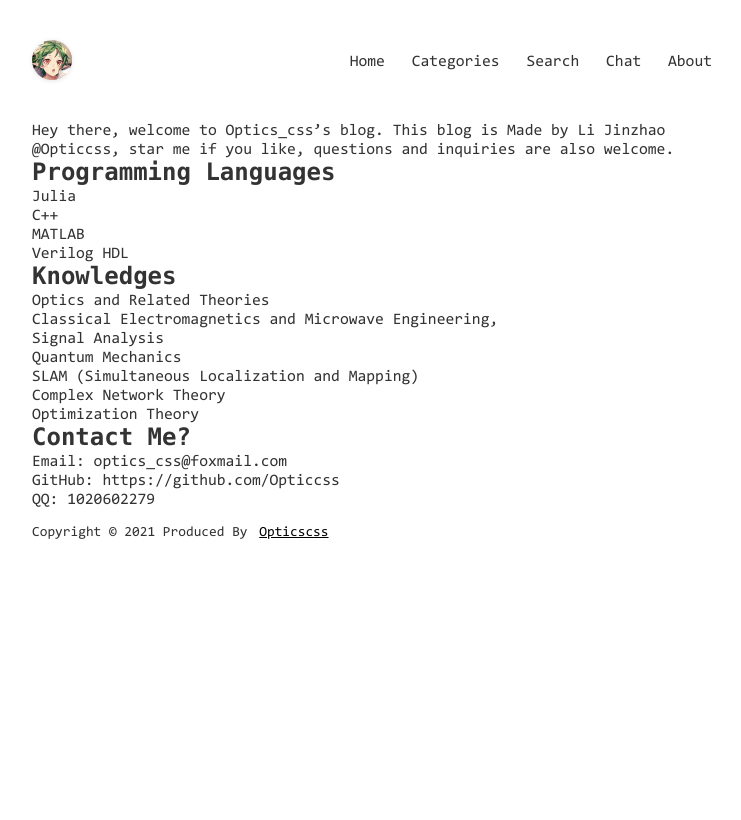
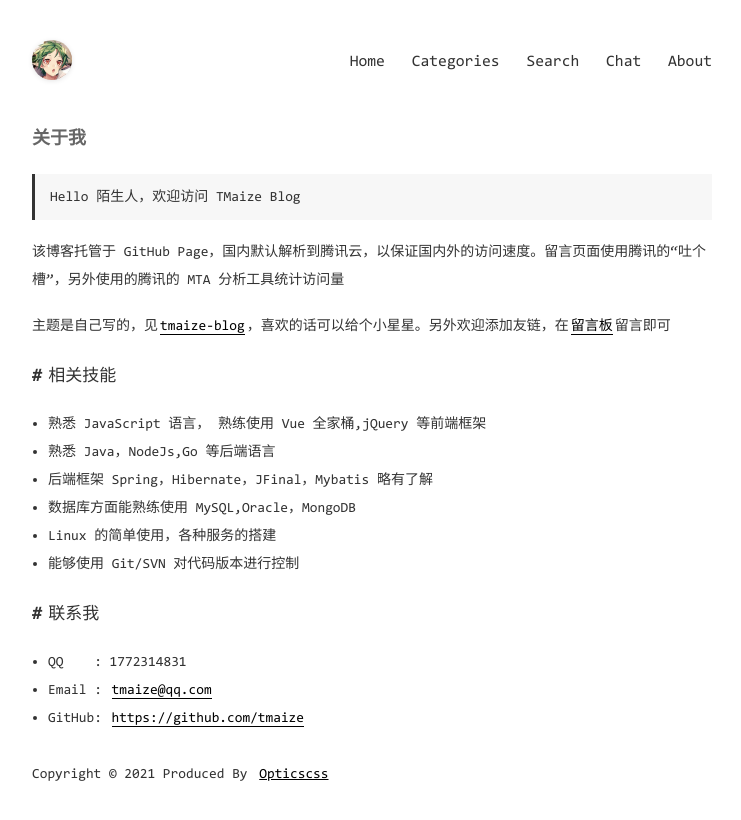
Before and after one commit to Opticcss/Opticcss.github.io, a Jekyll site: the page built from pages/about.md, in a window 1280 px wide. Shown: the top 820 px of the page, without its empty margins (268-1009 px from the left). Built offline with Jekyll 4.4.1, drawn with Linux system fonts in a browser that asks for light colours; our own code applies the rules of GitHub Pages for plain Markdown files; comment, search, counter and statistics services are not loaded.

Commit message:
Update about.md

```diff
--- a/pages/about.md
+++ b/pages/about.md
@@ -1,29 +1,32 @@
 ---
 layout: mypost
-title: About Author: Li Jinzhao
+title: 关于我
 ---
 
-Hey there, welcome to Optics_css's blog. This blog is Made by Li Jinzhao [@Opticcss](https://opticcss.github.io/), star me if you like, questions and inquiries are also welcome.
+> Hello 陌生人，欢迎访问 TMaize Blog
 
-## Programming Languages
+该博客托管于 GitHub Page，国内默认解析到腾讯云，以保证国内外的访问速度。留言页面使用腾讯的“吐个槽”，另外使用的腾讯的 MTA 分析工具统计访问量
 
-- Julia
-- C++
-- MATLAB
-- Verilog HDL
+主题是自己写的，见[tmaize-blog](https://github.com/TMaize/tmaize-blog)，喜欢的话可以给个小星星。另外欢迎添加友链，在[留言板](chat.html)留言即可
 
-## Knowledges
+## 相关技能
 
-- Optics and Related Theories
-- Classical Electromagnetics and Microwave Engineering,
-- Signal Analysis
-- Quantum Mechanics
-- SLAM (Simultaneous Localization and Mapping)
-- Complex Network Theory
-- Optimization Theory
+- 熟悉 JavaScript 语言， 熟练使用 Vue 全家桶,jQuery 等前端框架
 
-## **Contact Me?**
+- 熟悉 Java，NodeJs,Go 等后端语言
 
-- Email: [optics_css@foxmail.com](mailto:optics_css@foxmail.com)
-- GitHub: [https://github.com/Opticcss](https://github.com/Opticcss)
-- QQ: 1020602279
+- 后端框架 Spring，Hibernate，JFinal，Mybatis 略有了解
+
+- 数据库方面能熟练使用 MySQL,Oracle，MongoDB
+
+- Linux 的简单使用，各种服务的搭建
+
+- 能够使用 Git/SVN 对代码版本进行控制
+
+## 联系我
+
+- QQ&nbsp;&nbsp;&nbsp;&nbsp;: 1772314831
+
+- Email&nbsp;: [tmaize@qq.com](http://mail.qq.com/cgi-bin/qm_share?t=qm_mailme&email=YBQNAQkaBSAREU4DDw0)
+
+- GitHub: [https://github.com/tmaize](https://github.com/tmaize)
```
